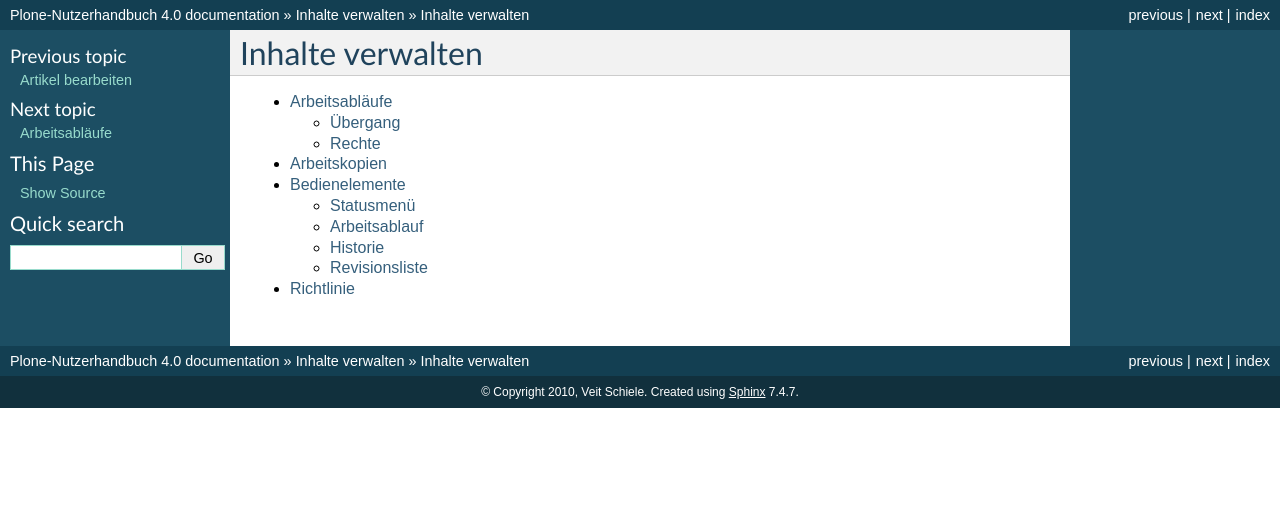
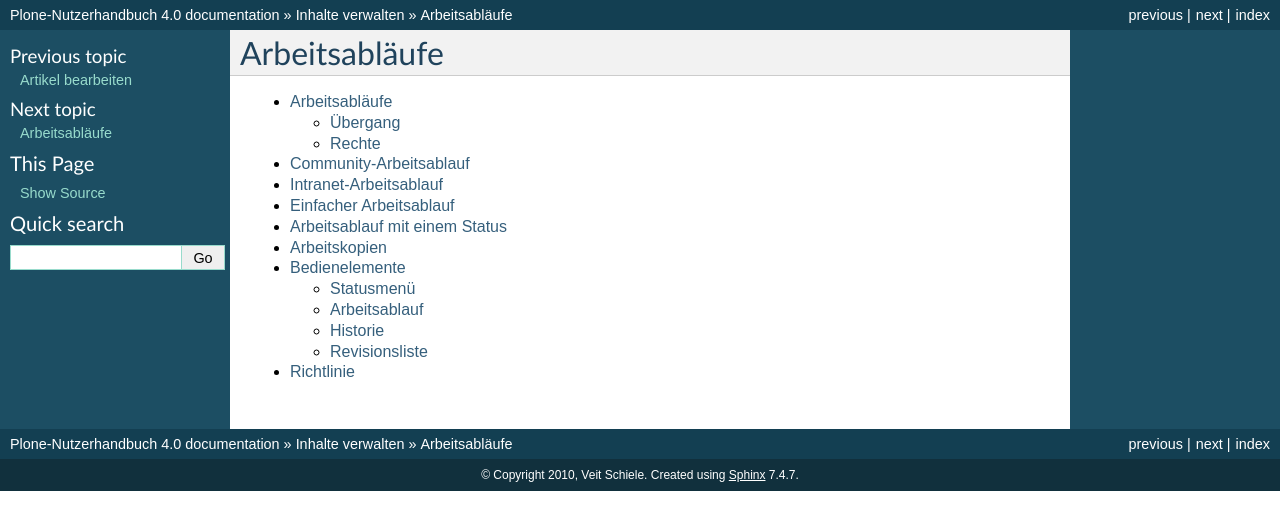
Before and after one commit to veit/plone-nutzerhandbuch, a Sphinx documentation site: the page built from source/inhalte-verwalten/arbeitsablaeufe/index.rst, in a window 1280 px wide. Shown: the top 530 px of the page. Built offline with Sphinx 7.4.7, drawn with Linux system fonts in a browser that asks for light colours; pages that are not in the unit, such as notebooks, are missing from menus.

Commit message:
Reorganised workflows

```diff
--- a/source/inhalte-verwalten/arbeitsablaeufe/index.rst
+++ b/source/inhalte-verwalten/arbeitsablaeufe/index.rst
@@ -1,10 +1,14 @@
-Inhalte verwalten
-=================
+Arbeitsabläufe
+==============
 
 .. toctree::
    :maxdepth: 2
 
    arbeitsablaeufe
+   community-arbeitsablauf
+   intranet-arbeitsablauf
+   einfacher-arbeitsablauf
+   arbeitsablauf-mit-einem-zustand
    arbeitskopien
    bedienelemente
    richtlinie
```
Also changed, not shown: source/konfiguration/artikeleinstellungen.rst (renamed from source/konfiguration/artikeleinstellungen/artikeleinstellungen.rst, +4 -4 lines), source/konfiguration/artikeleinstellungen/index.rst (deleted, +0 -11 lines), source/inhalte-verwalten/arbeitsablaeufe/arbeitsablauf-mit-einem-zustand.rst (renamed from source/konfiguration/artikeleinstellungen/arbeitsablauf-mit-einem-zustand.rst), source/inhalte-verwalten/arbeitsablaeufe/community-arbeitsablauf.rst (renamed from source/konfiguration/artikeleinstellungen/community-arbeitsablauf.rst), source/inhalte-verwalten/arbeitsablaeufe/einfacher-arbeitsablauf.rst (renamed from source/konfiguration/artikeleinstellungen/einfacher-arbeitsablauf.rst), source/inhalte-verwalten/arbeitsablaeufe/intranet-arbeitsablauf.rst (renamed from source/konfiguration/artikeleinstellungen/intranet-arbeitsablauf.rst).
